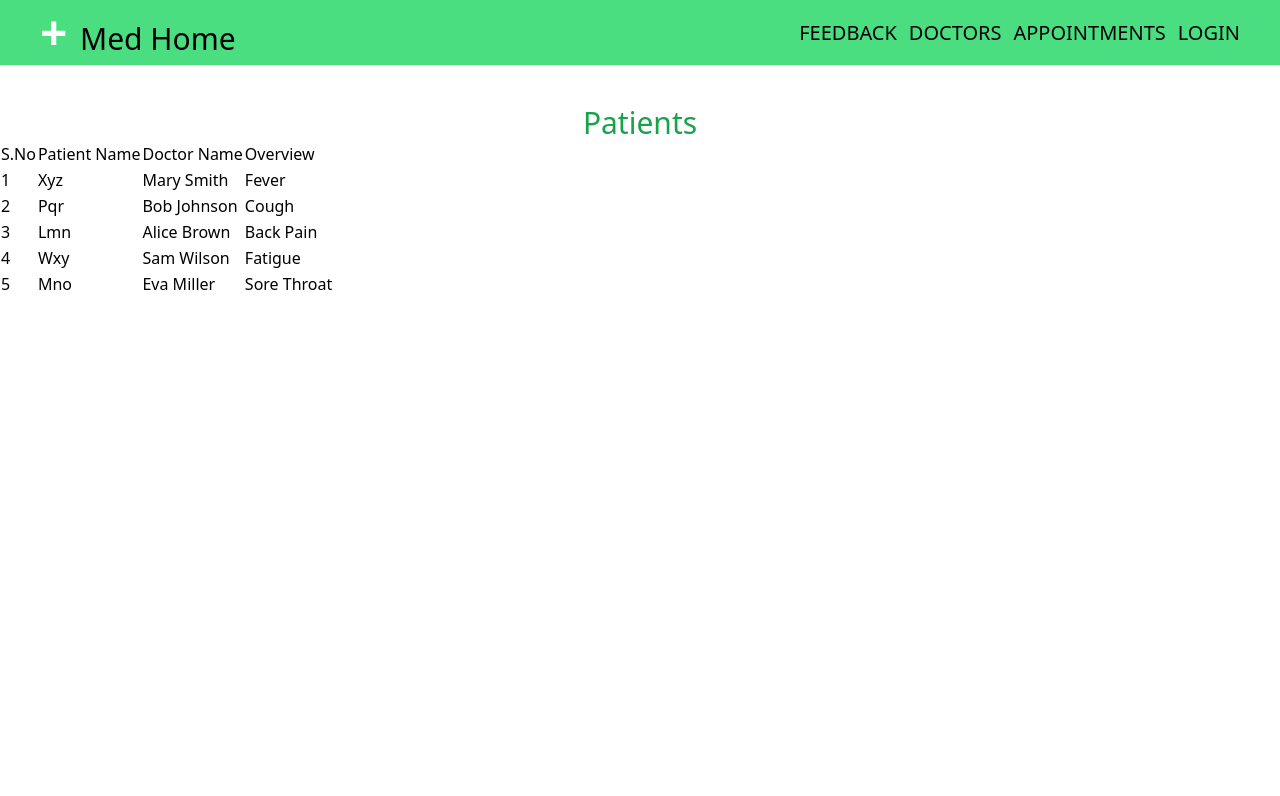
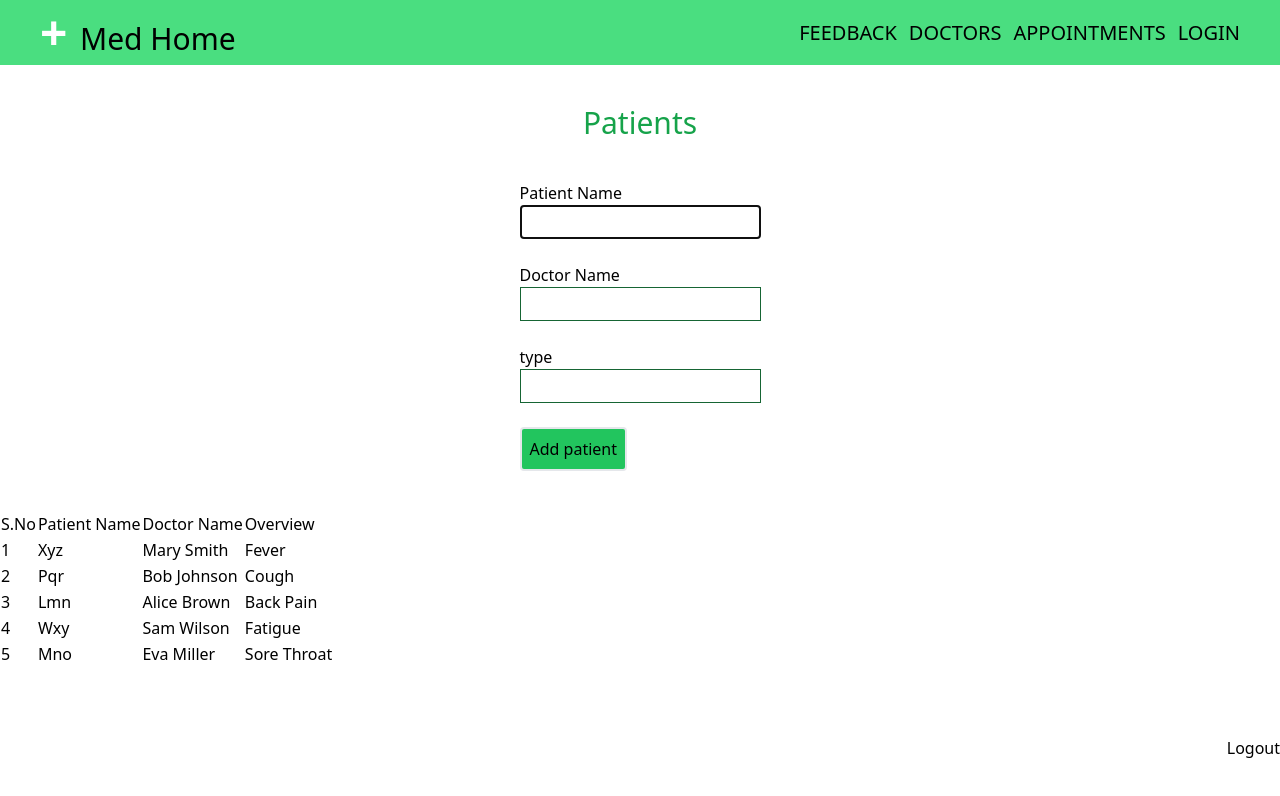
Before and after one commit to naveen-ravi2810/DoctorManagementSystem, a React (Create React App) app in the folder DoctorManagementSustem/view/: page /patients in a window 1280 px wide. Shown: the top 796 px of the page. Built offline with nearby package versions, Linux system fonts and the light colour scheme.

Commit message:
After patient update

```diff
--- a/DoctorManagementSustem/view/src/Components/Logout.jsx
+++ b/DoctorManagementSustem/view/src/Components/Logout.jsx
@@ -10,7 +10,7 @@ export const Logout = () => {
     }
   return (
     <div>
-        {localStorage.getItem('isLoggedIn') ?
+        {!localStorage.getItem('isLoggedIn') ?
         <button onClick={()=>btn_logout()} className='fixed bottom-10 right-0'>Logout</button>
         :
         <button className='fixed bottom-10 right-0'> </button>
--- a/DoctorManagementSustem/view/src/Pages/PatientDetails.jsx
+++ b/DoctorManagementSustem/view/src/Pages/PatientDetails.jsx
@@ -1,10 +1,50 @@
 import React from 'react'
+import { useState } from 'react'
 
 export const PatientDetails = () => {
+    const [Patients, setPatients] = useState([
+        {'id':1, "name":"Xyz", "Doc":"Mary Smith", "type":"Fever"},
+        {'id':2, "name":"Pqr", "Doc":"Bob Johnson", "type":"Cough"},
+        {'id':3, "name":"Lmn", "Doc":"Alice Brown", "type":"Back Pain"},
+        {'id':4, "name":"Wxy", "Doc":"Sam Wilson", "type":"Fatigue"},
+        {'id':5, "name":"Mno", "Doc":"Eva Miller", "type":"Sore Throat"},
+    ])
+    const [PatientUpdate, setPatientUpdate] = useState({
+        id:"10",
+        name:"",
+        Doc:"",
+        type:""
+    })
+    function updatePatientDetails(event){
+        setPatientUpdate({
+            ...PatientUpdate,
+            [event.target.name] : event.target.value
+        })
+    }
+    function addPatient(event){
+        event.preventDefault()
+        setPatients((prePatients) => [...prePatients, PatientUpdate])
+        setPatientUpdate({
+            id:[PatientUpdate.id]+1,
+        name:"",
+        Doc:"",
+        type:""})
+    }
   return (
     <div>
         <div>
             <p className='text-center text-3xl text-green-600 pt-10'>Patients</p>
+        </div>
+        <div className='flex justify-center py-10 '>
+            <form action="" onSubmit={addPatient}>
+                Patient Name <br />
+                <input className='border-[1px] border-green-800 p-1' value={PatientUpdate.name} onChange={updatePatientDetails} name='name' type="text" required autoFocus/> <br /> <br />
+                Doctor Name <br />
+                <input className='border-[1px] border-green-800 p-1' value={PatientUpdate.Doc} onChange={updatePatientDetails} name='Doc' type="text" required/> <br /> <br />
+                type <br />
+                <input className='border-[1px] border-green-800 p-1' value={PatientUpdate.type} onChange={updatePatientDetails} name='type' type="text" required/> <br /> <br />
+                <input className='border-2 p-2 rounded hover:cursor-pointer bg-green-500 hover:bg-green-900 hover:text-white' type="submit" value="Add patient" />
+            </form>
         </div>
         <div>
             <table>
@@ -17,11 +57,9 @@ export const PatientDetails = () => {
                     </tr>
                 </thead>
                 <tbody>
-                    <tr><td>1</td><td>Xyz</td><td>Mary Smith</td><td>Fever</td></tr>
-                    <tr><td>2</td><td>Pqr</td><td>Bob Johnson</td><td>Cough</td></tr>
-                    <tr><td>3</td><td>Lmn</td><td>Alice Brown</td><td>Back Pain</td></tr>
-                    <tr><td>4</td><td>Wxy</td><td>Sam Wilson</td><td>Fatigue</td></tr>
-                    <tr><td>5</td><td>Mno</td><td>Eva Miller</td><td>Sore Throat</td></tr>
+                    {Patients.map((patient, index)=>(
+                        <tr key={index}><td>{patient.id}</td><td>{patient.name}</td><td>{patient.Doc}</td><td>{patient.type}</td></tr>
+                    ))}
                 </tbody>
             </table>
         </div>
```
